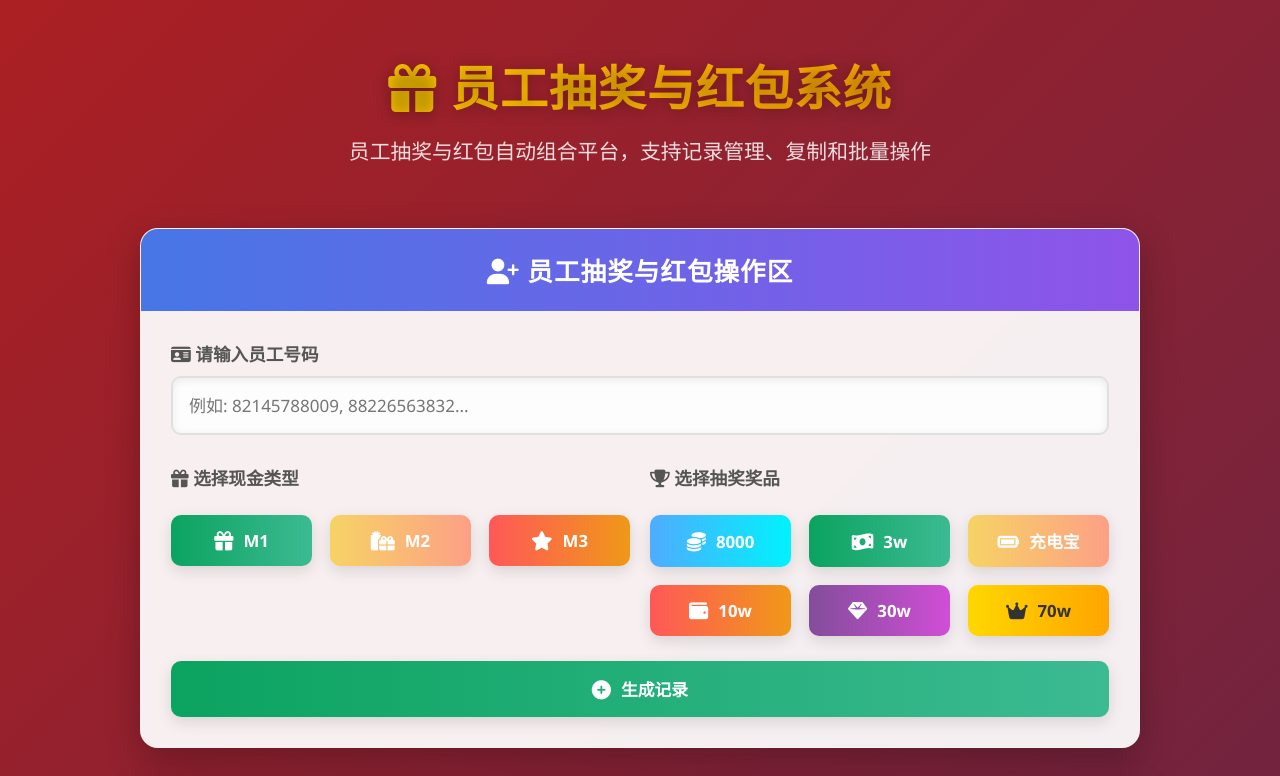
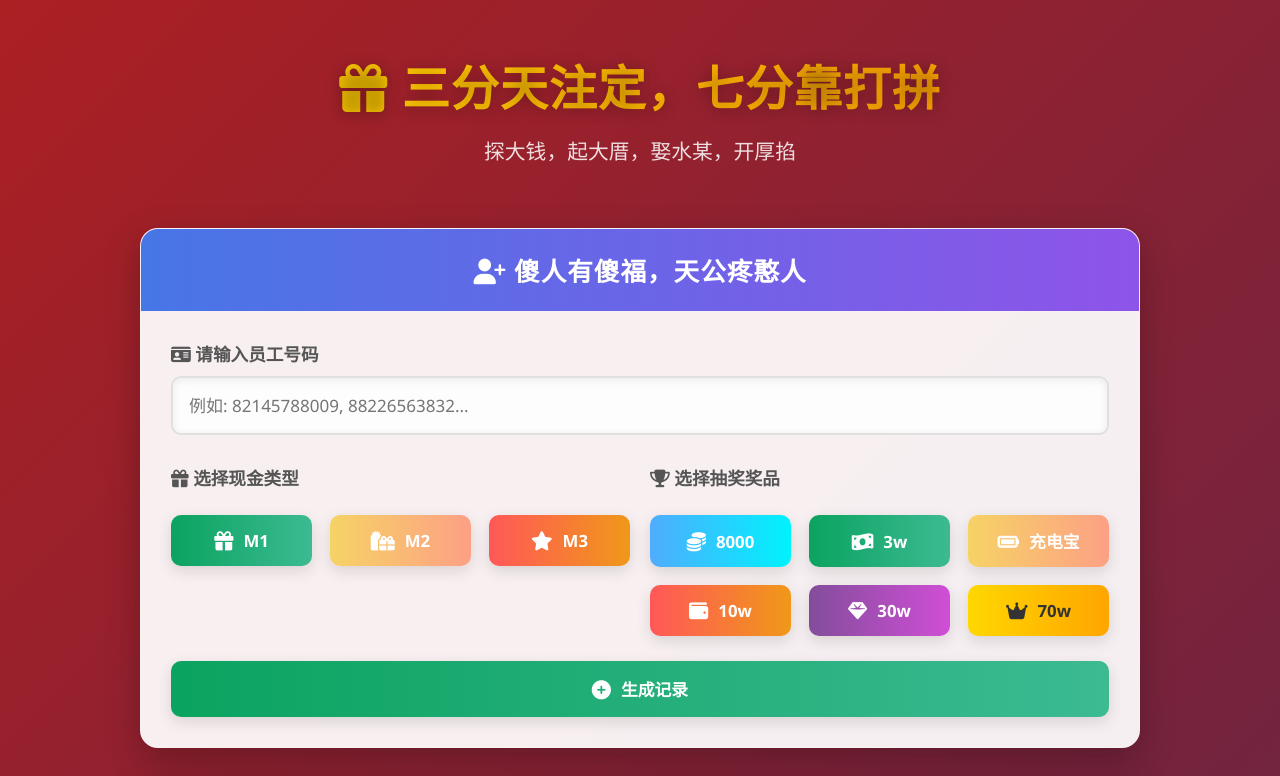
Before and after one commit to saddwe222/BWMCJ, a plain HTML site: page index.html in a window 1280 px wide. Shown: the top 776 px of the page. Drawn offline with Linux system fonts and the light colour scheme.

Commit message:
index.html

```diff
--- a/index.html
+++ b/index.html
@@ -3,7 +3,7 @@
 <head>
     <meta charset="UTF-8">
     <meta name="viewport" content="width=device-width, initial-scale=1.0">
-    <title>员工抽奖与邀请红包自动组合系统</title>
+    <title>员工加钱福利系统</title>
     <link rel="stylesheet" href="https://cdnjs.cloudflare.com/ajax/libs/font-awesome/6.4.0/css/all.min.css">
     <style>
         * {
@@ -355,14 +355,14 @@
 <body>
     <div class="container">
         <header>
-            <h1><i class="fas fa-gift"></i> 员工抽奖与红包系统</h1>
-            <p class="subtitle">员工抽奖与红包自动组合平台，支持记录管理、复制和批量操作</p>
+            <h1><i class="fas fa-gift"></i> 三分天注定，七分靠打拼</h1>
+            <p class="subtitle">探大钱，起大厝，娶水某，开厚掐</p>
         </header>
 
         <!-- 合并后的操作面板 -->
         <div class="panel">
             <div class="panel-header">
-                <i class="fas fa-user-plus"></i> 员工抽奖与红包操作区
+                <i class="fas fa-user-plus"></i> 傻人有傻福，天公疼憨人
             </div>
             <div class="panel-content">
                 <div class="input-group">
@@ -442,7 +442,7 @@
         </div>
 
         <div class="footer">
-            <p>© 2025 BWM员工福利管理系统 | 技术支持: 信息部 | 版本: v3.2.0</p>
+            <p>© 勤俭是咱的名，打拼是咱的命</p>
         </div>
     </div>
 
```
